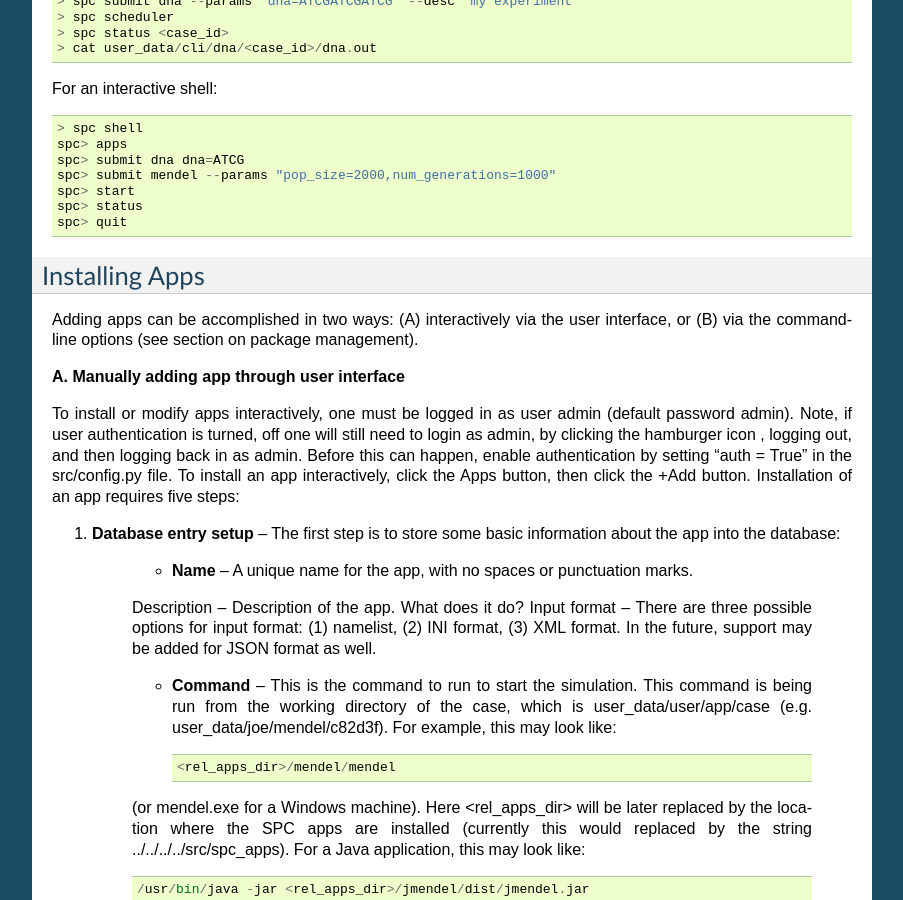
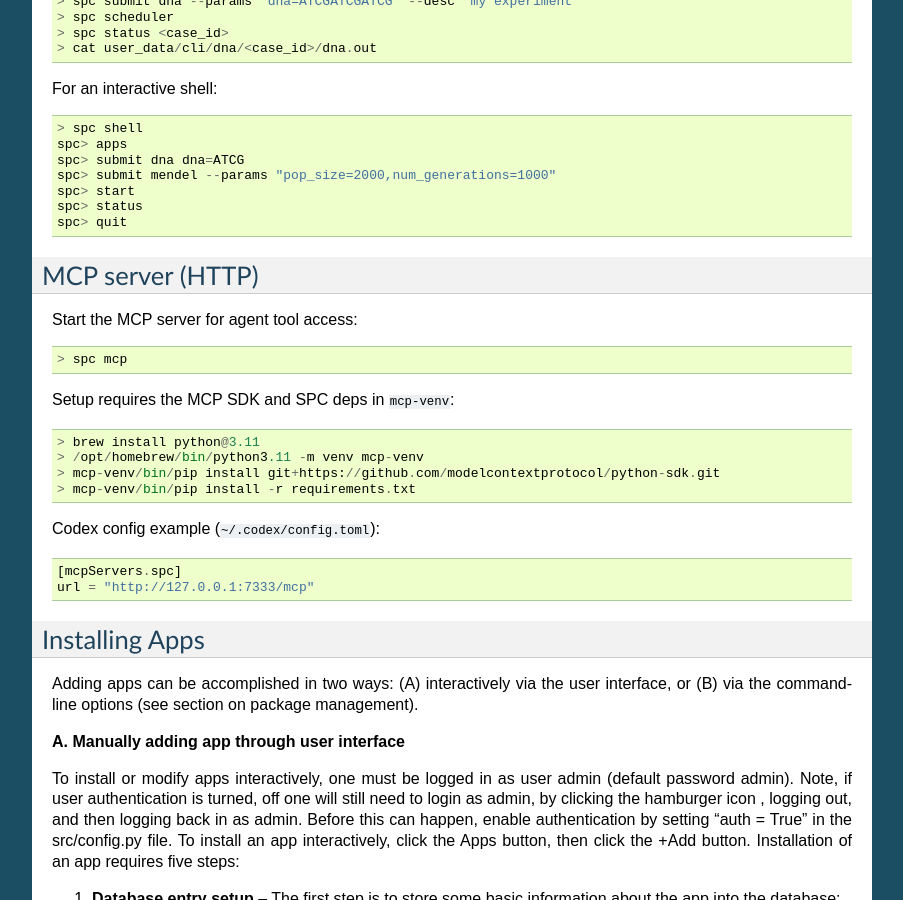
Before and after one commit to whbrewer/spc, a Sphinx documentation site: the page built from docs/index.rst, in a window 1280 px wide and 900 px high, scrolled down 948 px. Shown: the whole window, without its empty margins (198-1101 px from the left). Built offline with Sphinx 7.4.7, drawn with Linux system fonts in a browser that asks for light colours.

Commit message:
Document MCP server setup
- add mcp-venv setup steps and Codex config
- include spc mcp usage in README and docs

```diff
--- a/docs/index.rst
+++ b/docs/index.rst
@@ -47,6 +47,25 @@ For an interactive shell:
     spc> start
     spc> status
     spc> quit
+
+MCP server (HTTP)
+-----------------
+
+Start the MCP server for agent tool access::
+
+    > spc mcp
+
+Setup requires the MCP SDK and SPC deps in ``mcp-venv``::
+
+    > brew install python@3.11
+    > /opt/homebrew/bin/python3.11 -m venv mcp-venv
+    > mcp-venv/bin/pip install git+https://github.com/modelcontextprotocol/python-sdk.git
+    > mcp-venv/bin/pip install -r requirements.txt
+
+Codex config example (``~/.codex/config.toml``)::
+
+    [mcpServers.spc]
+    url = "http://127.0.0.1:7333/mcp"
 
 Installing Apps
 ---------------
```
Also changed, not shown: README.md (+24 -0 lines).
